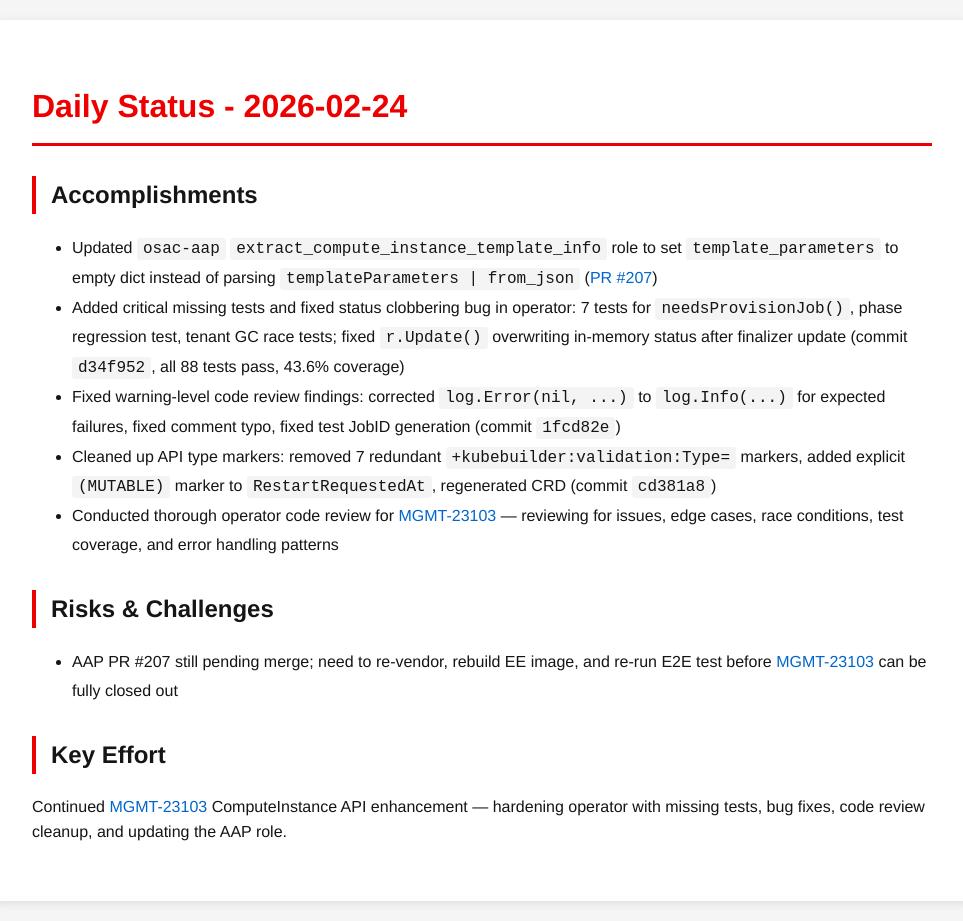
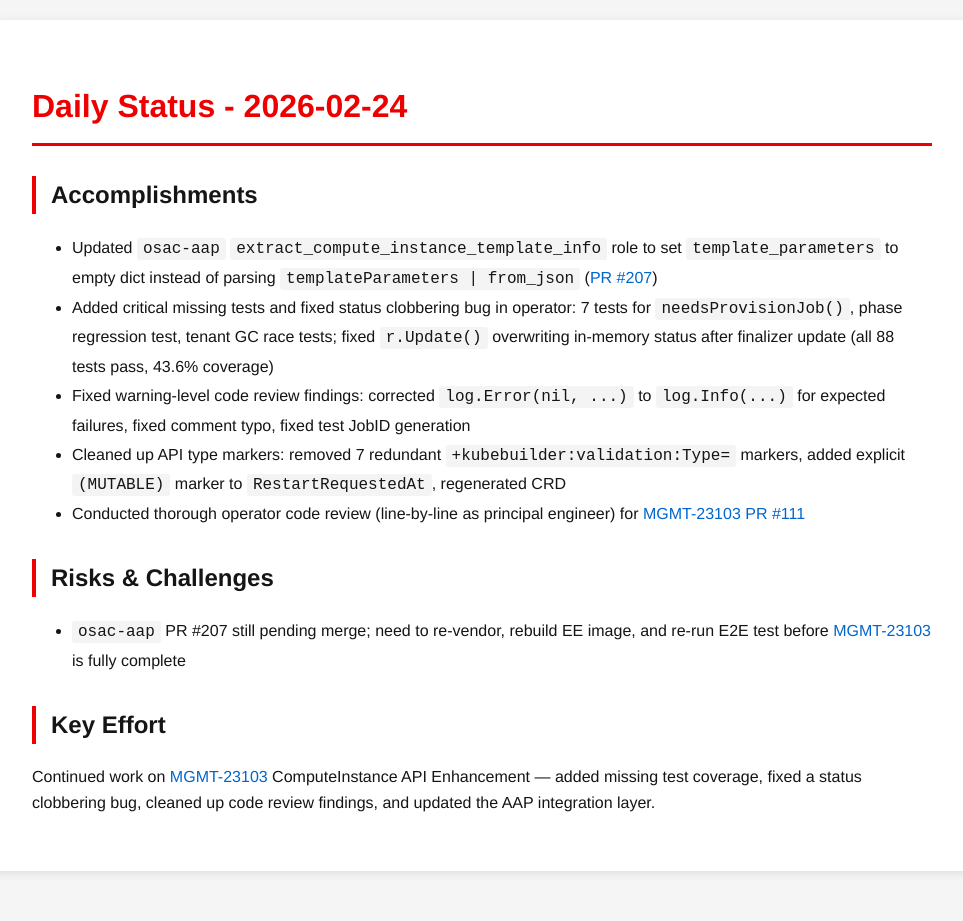
Before and after one commit to tzvatot/daily-status, a Jekyll site: the page built from 2026-02-24.md, in a window 1280 px wide. Shown: the whole page, without its empty margins (158-1121 px from the left). Built offline with Jekyll 4.4.1, drawn with Linux system fonts in a browser that asks for light colours; after the commit the page ends 900 px from its top, so only the background shows below that.

Commit message:
Daily status update - 2026-02-24

```diff
--- a/2026-02-24.md
+++ b/2026-02-24.md
@@ -8,13 +8,13 @@
 
 ## Accomplishments
 - Updated `osac-aap` `extract_compute_instance_template_info` role to set `template_parameters` to empty dict instead of parsing `templateParameters | from_json` ([PR #207](https://github.com/osac-project/osac-aap/pull/207))
-- Added critical missing tests and fixed status clobbering bug in operator: 7 tests for `needsProvisionJob()`, phase regression test, tenant GC race tests; fixed `r.Update()` overwriting in-memory status after finalizer update (commit `d34f952`, all 88 tests pass, 43.6% coverage)
-- Fixed warning-level code review findings: corrected `log.Error(nil, ...)` to `log.Info(...)` for expected failures, fixed comment typo, fixed test JobID generation (commit `1fcd82e`)
-- Cleaned up API type markers: removed 7 redundant `+kubebuilder:validation:Type=` markers, added explicit `(MUTABLE)` marker to `RestartRequestedAt`, regenerated CRD (commit `cd381a8`)
-- Conducted thorough operator code review for [MGMT-23103](https://issues.redhat.com/browse/MGMT-23103) — reviewing for issues, edge cases, race conditions, test coverage, and error handling patterns
+- Added critical missing tests and fixed status clobbering bug in operator: 7 tests for `needsProvisionJob()`, phase regression test, tenant GC race tests; fixed `r.Update()` overwriting in-memory status after finalizer update (all 88 tests pass, 43.6% coverage)
+- Fixed warning-level code review findings: corrected `log.Error(nil, ...)` to `log.Info(...)` for expected failures, fixed comment typo, fixed test JobID generation
+- Cleaned up API type markers: removed 7 redundant `+kubebuilder:validation:Type=` markers, added explicit `(MUTABLE)` marker to `RestartRequestedAt`, regenerated CRD
+- Conducted thorough operator code review (line-by-line as principal engineer) for [MGMT-23103](https://issues.redhat.com/browse/MGMT-23103) [PR #111](https://github.com/osac-project/osac-operator/pull/111)
 
 ## Risks & Challenges
-- AAP PR #207 still pending merge; need to re-vendor, rebuild EE image, and re-run E2E test before [MGMT-23103](https://issues.redhat.com/browse/MGMT-23103) can be fully closed out
+- `osac-aap` PR #207 still pending merge; need to re-vendor, rebuild EE image, and re-run E2E test before [MGMT-23103](https://issues.redhat.com/browse/MGMT-23103) is fully complete
 
 ## Key Effort
-Continued [MGMT-23103](https://issues.redhat.com/browse/MGMT-23103) ComputeInstance API enhancement — hardening operator with missing tests, bug fixes, code review cleanup, and updating the AAP role.
+Continued work on [MGMT-23103](https://issues.redhat.com/browse/MGMT-23103) ComputeInstance API Enhancement — added missing test coverage, fixed a status clobbering bug, cleaned up code review findings, and updated the AAP integration layer.
```
